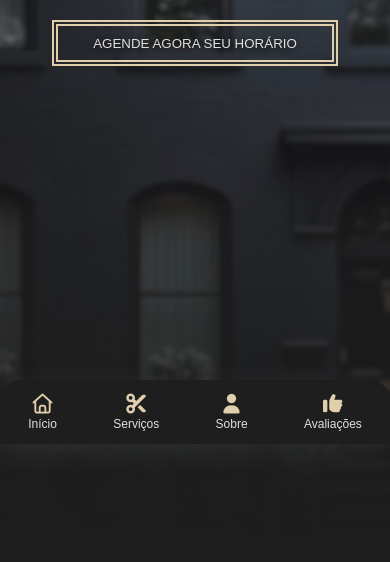
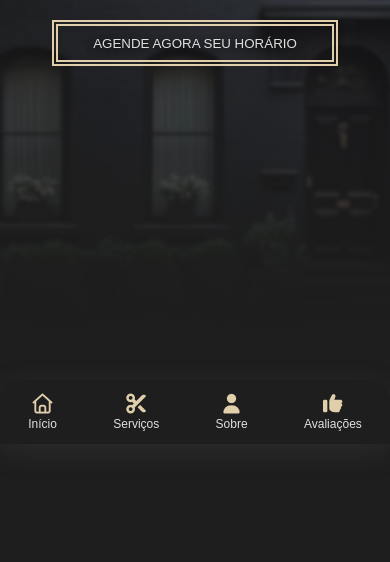
Before and after one commit to Rafael-Arcanjo13/Meteoro-Barbearia, a plain HTML site: page src/index.html in a window 390 px wide. Shown: the part 400-962 px from the top of the page. After the commit the page ends 844 px from the top, so only its background shows below. Drawn offline with Linux system fonts and the light colour scheme.

Commit message:
fix(bg-home): definindo altura de 740px para background

```diff
--- a/src/styles/styles.css
+++ b/src/styles/styles.css
@@ -176,6 +176,10 @@ header .nav-bar .logo-img {
 }
 
 @media screen and (max-width: 475px) {
+    .bg-home {
+        height: 740px;
+    }
+
     .bg-home::before {
         background-image: linear-gradient(to bottom, rgba(6, 18, 30, 0.1), var(--background-color)), url('../assets/image/img-fundo-celular.png');
     }
```
